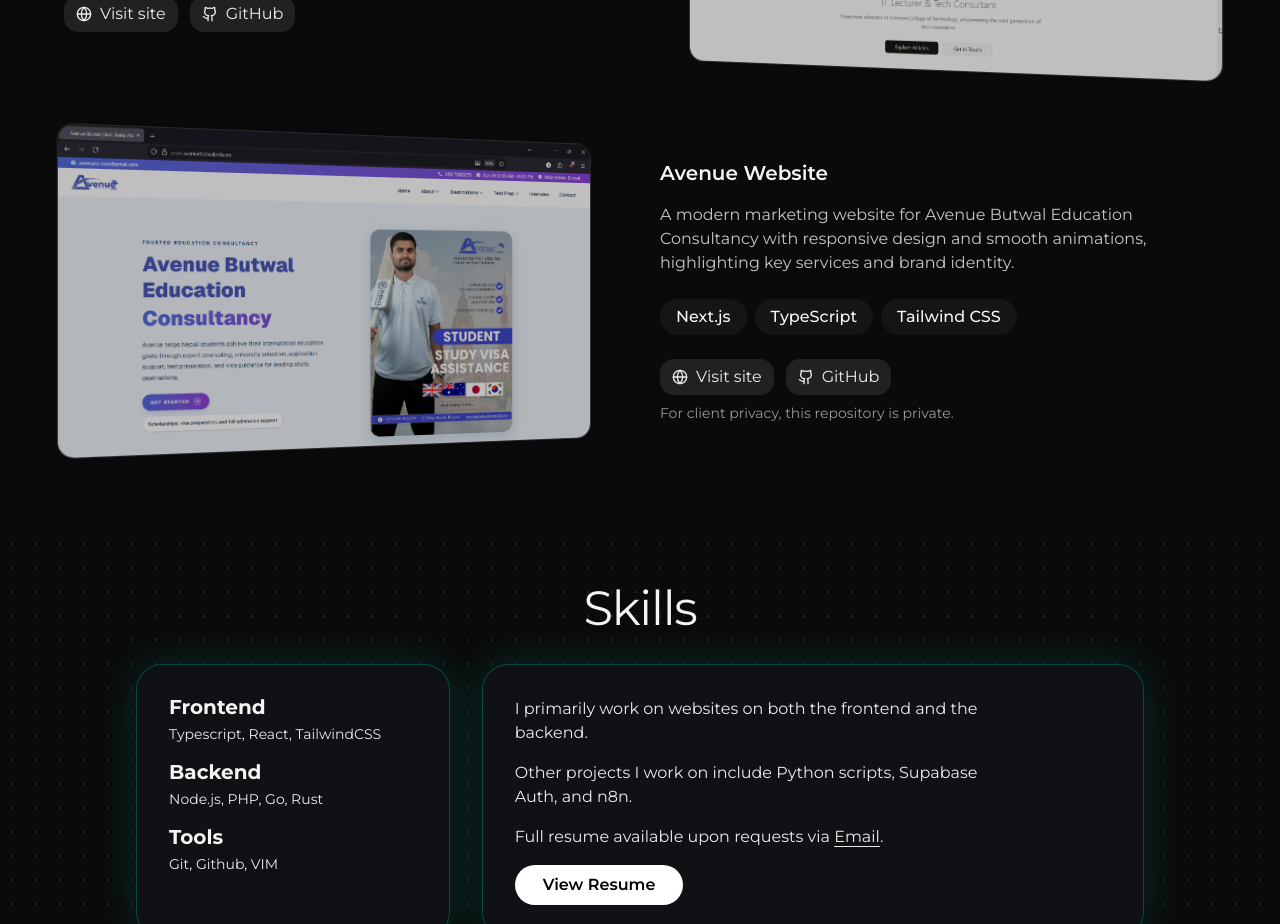
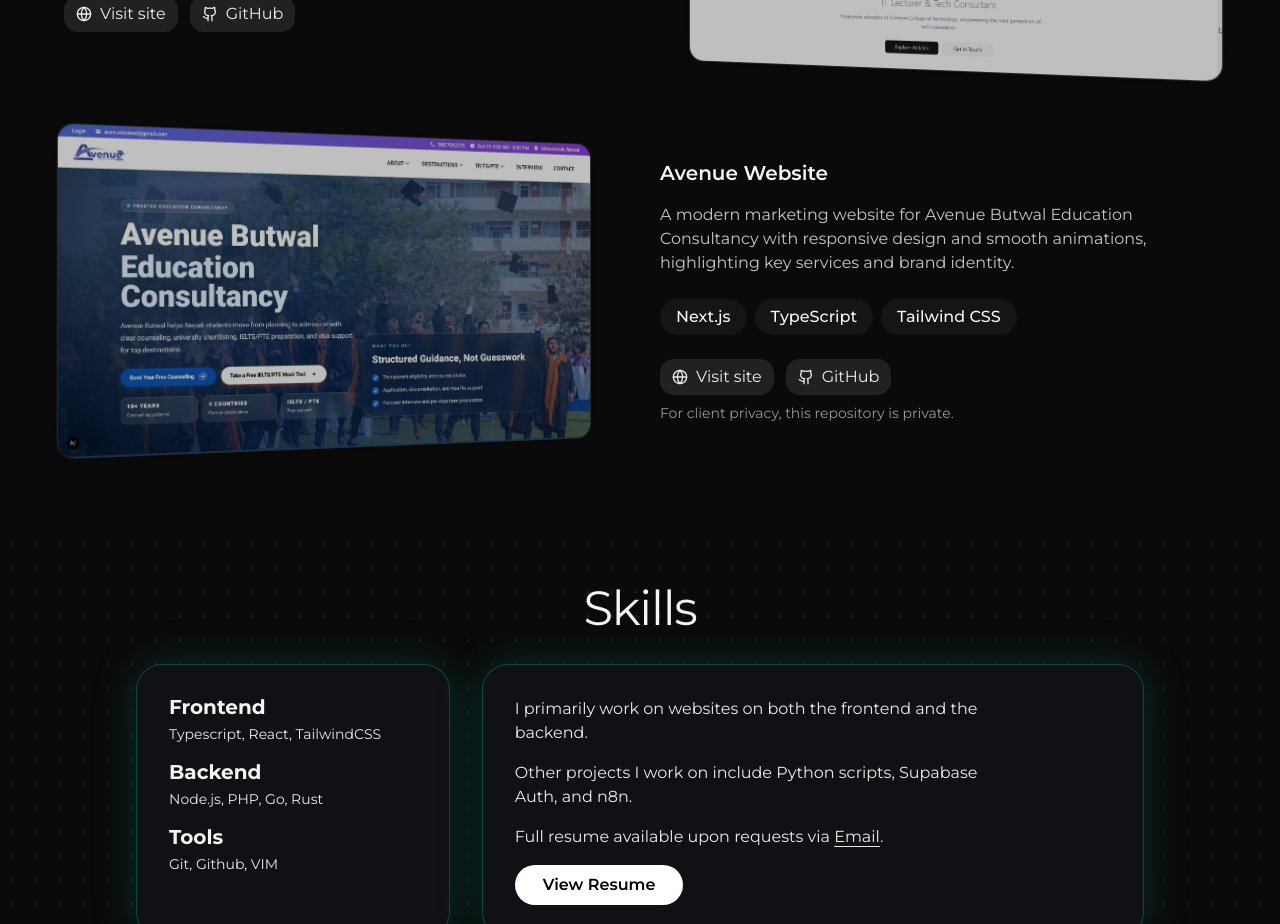
Before and after one commit to Beeplap/My-portfolio, a React (Vite) app: page / in a window 1280 px wide. Shown: the part 1940-2864 px from the top of the page. Built offline with nearby package versions, Linux system fonts and the light colour scheme; the HTML template or start-up script is replaced by a standard one.

Commit message:
Refactor code structure for improved readability and maintainability

```diff
--- a/src/components/Projects.tsx
+++ b/src/components/Projects.tsx
@@ -39,7 +39,7 @@ const projects: Project[] = [
     tech: ["Next.js", "TypeScript", "Tailwind CSS"],
     link: "https://www.avenuebutwal.edu.np/",
     github: "#",
-    image: "/assets/avenue.png",
+    image: "/assets/avenue.jpg",
     githubNote: "For client privacy, this repository is private.",
   },
 ];
```
Also changed, not shown: public/assets/avenue.jpg (added), public/assets/avenue.png (deleted).
